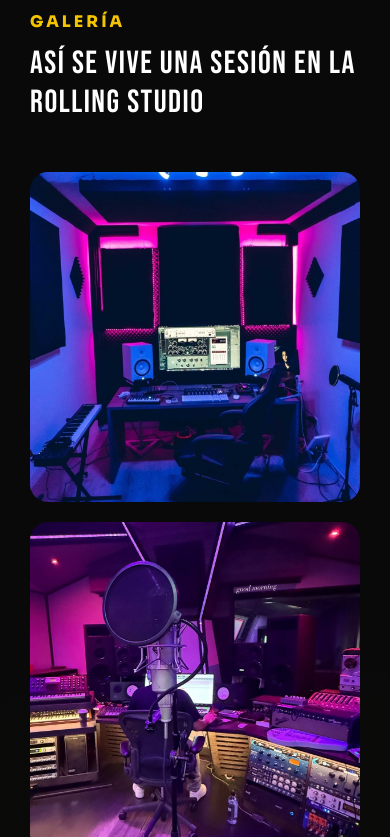
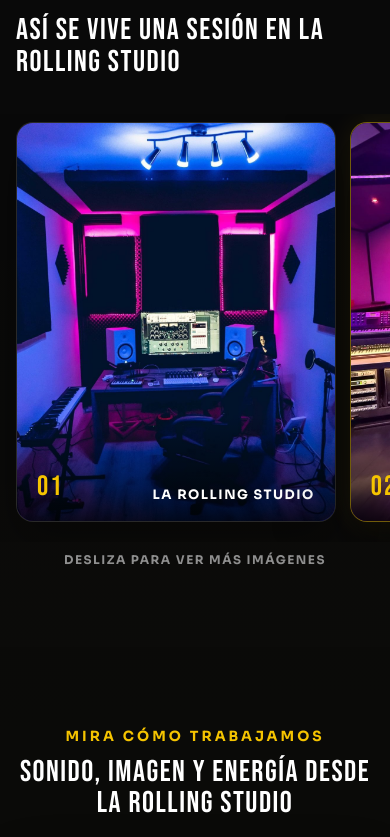
Before and after one commit to kaledortega-cpu/larollingstudio, a React (Vite) app: page / in a window 390 px wide. Shown: the part 5007-5844 px from the top of the page. Built offline with nearby package versions, Linux system fonts and the light colour scheme.

Commit message:
Mejorada galeria con carrusel lateral

```diff
--- a/src/componentes/Gallery.jsx
+++ b/src/componentes/Gallery.jsx
@@ -3,6 +3,21 @@ import "../styles/Gallery.css";
 import studio1 from "../assets/images/studio1.jpg";
 import studio2 from "../assets/images/studio2.jpg";
 import studio3 from "../assets/images/studio3.jpg";
+
+const galleryImages = [
+  {
+    src: studio1,
+    alt: "Zona de grabación de La Rolling Studio",
+  },
+  {
+    src: studio2,
+    alt: "Interior de La Rolling Studio",
+  },
+  {
+    src: studio3,
+    alt: "Equipamiento de La Rolling Studio",
+  },
+];
 
 function Gallery() {
   return (
@@ -12,11 +27,27 @@ function Gallery() {
 
         <h2>Así se vive una sesión en La Rolling Studio</h2>
 
-        <div className="gallery-grid">
-          <img src={studio1} alt="Estudio 1" />
-          <img src={studio2} alt="Estudio 2" />
-          <img src={studio3} alt="Estudio 3" />
+        <div className="gallery-carousel">
+          {galleryImages.map((image, index) => (
+            <article
+              className={`gallery-card ${
+                index === 1 ? "gallery-card-featured" : ""
+              }`}
+              key={image.src}
+            >
+              <img src={image.src} alt={image.alt} loading="lazy" />
+
+              <div className="gallery-overlay">
+                <span>{String(index + 1).padStart(2, "0")}</span>
+                <p>La Rolling Studio</p>
+              </div>
+            </article>
+          ))}
         </div>
+
+        <p className="gallery-mobile-hint">
+          Desliza para ver más imágenes
+        </p>
       </div>
     </section>
   );
--- a/src/styles/Gallery.css
+++ b/src/styles/Gallery.css
@@ -1,41 +1,227 @@
 .gallery-section {
+  padding: 110px 30px;
+  overflow: hidden;
+  color: white;
   background: transparent;
-  padding: 110px 30px;
-  color: white;
 }
 
 .gallery-container {
   width: min(1200px, 100%);
-  margin: auto;
+  margin: 0 auto;
 }
 
 .gallery-section h2 {
+  max-width: 760px;
+  margin: 0 0 50px;
   font-size: clamp(32px, 5vw, 50px);
-  margin-bottom: 50px;
+  line-height: 1.08;
 }
 
-.gallery-grid {
+.gallery-carousel {
   display: grid;
-  grid-template-columns: repeat(3, 1fr);
-  gap: 20px;
+  grid-template-columns: 0.9fr 1.2fr 0.9fr;
+  align-items: center;
+  gap: 22px;
 }
 
-.gallery-grid img {
-  width: 100%;
-  aspect-ratio: 1;
-  object-fit: cover;
-  border-radius: 18px;
-transition: all .35s ease;
+.gallery-card {
+  position: relative;
+  min-width: 0;
+  aspect-ratio: 4 / 5;
+  overflow: hidden;
+  background: #111;
+  border: 1px solid rgba(255, 255, 255, 0.08);
+  border-radius: 20px;
+  box-shadow: 0 20px 45px rgba(0, 0, 0, 0.32);
+  opacity: 0.72;
+  transform: scale(0.94);
+  transition:
+    transform 0.4s ease,
+    opacity 0.4s ease,
+    border-color 0.4s ease,
+    box-shadow 0.4s ease;
 }
 
-.gallery-grid img:hover {
-    transform: scale(1.04);
-    filter: brightness(1.05);
-    box-shadow: 0 0 35px rgba(245, 196, 0, 0.18);
+.gallery-card-featured {
+  z-index: 2;
+  aspect-ratio: 4 / 5;
+  border-color: rgba(245, 196, 0, 0.42);
+  box-shadow:
+    0 25px 65px rgba(0, 0, 0, 0.5),
+    0 0 30px rgba(245, 196, 0, 0.1);
+  opacity: 1;
+  transform: scale(1);
+}
+
+.gallery-card img {
+  display: block;
+  width: 100%;
+  height: 100%;
+  object-fit: cover;
+  transition:
+    transform 0.55s ease,
+    filter 0.55s ease;
+}
+
+.gallery-card:not(.gallery-card-featured) img {
+  filter: brightness(0.68) saturate(0.8);
+}
+
+.gallery-card:hover {
+  z-index: 3;
+  border-color: rgba(245, 196, 0, 0.6);
+  box-shadow:
+    0 26px 65px rgba(0, 0, 0, 0.55),
+    0 0 35px rgba(245, 196, 0, 0.14);
+  opacity: 1;
+  transform: scale(1.02) translateY(-6px);
+}
+
+.gallery-card:hover img {
+  filter: brightness(1.02) saturate(1);
+  transform: scale(1.07);
+}
+
+.gallery-overlay {
+  position: absolute;
+  inset: auto 0 0;
+  display: flex;
+  align-items: flex-end;
+  justify-content: space-between;
+  gap: 15px;
+  padding: 55px 20px 18px;
+  background: linear-gradient(
+    to top,
+    rgba(0, 0, 0, 0.84),
+    rgba(0, 0, 0, 0)
+  );
+  opacity: 0;
+  transform: translateY(10px);
+  transition:
+    opacity 0.35s ease,
+    transform 0.35s ease;
+}
+
+.gallery-card:hover .gallery-overlay,
+.gallery-card-featured .gallery-overlay {
+  opacity: 1;
+  transform: translateY(0);
+}
+
+.gallery-overlay span {
+  color: #f5c400;
+  font-family: "Bebas Neue", sans-serif;
+  font-size: 28px;
+  letter-spacing: 2px;
+}
+
+.gallery-overlay p {
+  margin: 0;
+  color: white;
+  font-size: 13px;
+  font-weight: 700;
+  letter-spacing: 1.5px;
+  text-transform: uppercase;
+}
+
+.gallery-mobile-hint {
+  display: none;
 }
 
 @media (max-width: 800px) {
-  .gallery-grid {
-    grid-template-columns: 1fr;
+  .gallery-section {
+    padding: 80px 0;
+  }
+
+  .gallery-container {
+    width: 100%;
+  }
+
+  .gallery-section .section-kicker,
+  .gallery-section h2 {
+    margin-right: 20px;
+    margin-left: 20px;
+  }
+
+  .gallery-section h2 {
+    margin-bottom: 35px;
+    font-size: 30px;
+  }
+
+  .gallery-carousel {
+    display: flex;
+    gap: 16px;
+    padding: 8px 20px 20px;
+    overflow-x: auto;
+    scroll-behavior: smooth;
+    scroll-snap-type: x mandatory;
+    scrollbar-width: none;
+  }
+
+  .gallery-carousel::-webkit-scrollbar {
+    display: none;
+  }
+
+  .gallery-card,
+  .gallery-card-featured {
+    flex: 0 0 min(78vw, 330px);
+    aspect-ratio: 4 / 5;
+    border-color: rgba(255, 255, 255, 0.1);
+    opacity: 1;
+    scroll-snap-align: center;
+    transform: none;
+  }
+
+  .gallery-card-featured {
+    border-color: rgba(245, 196, 0, 0.42);
+  }
+
+  .gallery-card:not(.gallery-card-featured) img {
+    filter: none;
+  }
+
+  .gallery-card:hover {
+    transform: none;
+  }
+
+  .gallery-overlay {
+    opacity: 1;
+    transform: none;
+  }
+
+  .gallery-mobile-hint {
+    display: block;
+    margin: 10px 20px 0;
+    color: #8f8f8f;
+    font-size: 12px;
+    font-weight: 700;
+    letter-spacing: 1.5px;
+    text-align: center;
+    text-transform: uppercase;
   }
 }
+
+@media (max-width: 430px) {
+  .gallery-carousel {
+    gap: 14px;
+    padding-right: 16px;
+    padding-left: 16px;
+  }
+
+  .gallery-card,
+  .gallery-card-featured {
+    flex-basis: 82vw;
+    border-radius: 17px;
+  }
+
+  .gallery-section .section-kicker,
+  .gallery-section h2 {
+    margin-right: 16px;
+    margin-left: 16px;
+  }
+
+  .gallery-mobile-hint {
+    margin-right: 16px;
+    margin-left: 16px;
+  }
+}
```
